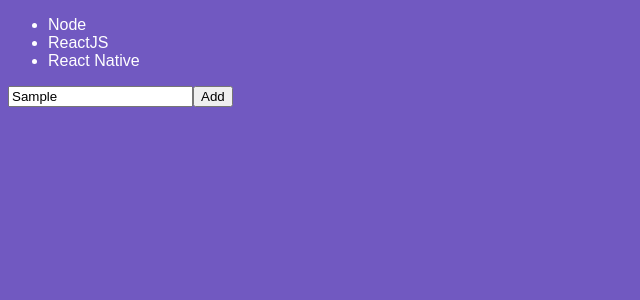
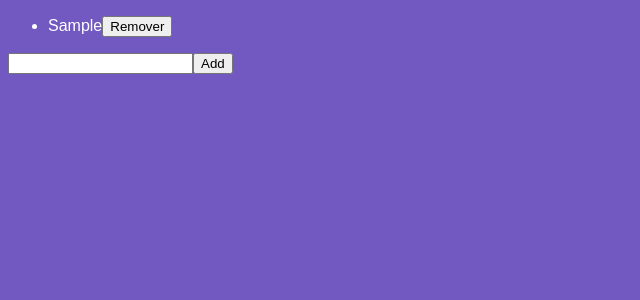
Before and after one commit to thivalls/react, a React app: page / in a window 1280 px wide. Both pictures are taken after typing "Sample" into the empty fields and a click on the button "Add". Shown: the top 300 px of the page, without its empty margins (0-640 px from the left). Built offline with nearby package versions, Linux system fonts and the light colour scheme.

Commit message:
Ending simple project with react

```diff
--- a/package.json
+++ b/package.json
@@ -23,6 +23,7 @@
     "webpack-dev-server": "^3.10.3"
   },
   "dependencies": {
+    "prop-types": "^15.7.2",
     "react": "^16.13.1",
     "react-dom": "^16.13.1"
   }
--- /dev/null
+++ b/src/components/TechItem.js
@@ -0,0 +1,22 @@
+import React from 'react';
+import PropTypes from 'prop-types';
+
+function TechItem({tech, onDelete}) {
+    return (
+        <li>
+            {tech}
+            <button onClick={onDelete} type="button">Remover</button>
+        </li>
+    );
+}
+
+TechItem.defaultProps = {
+    tech: 'oculto',
+};
+
+TechItem.propTypes = {
+    tech: PropTypes.string,
+    onDelete: PropTypes.func.isRequired,
+}
+
+export default TechItem;
--- a/src/components/TechList.js
+++ b/src/components/TechList.js
@@ -1,24 +1,63 @@
 import React, { Component } from 'react';
+import TechItem from "./TechItem";
 
 class TechList extends Component {
 
     state = {
-        techs: [
-            'Node',
-            'ReactJS',
-            'React Native'
-        ],
+        newTech: '',
+        techs: [],
+    }
+
+    componentDidMount() {
+        const techs = localStorage.getItem('techs') ? JSON.parse(localStorage.getItem('techs')) : [];
+        this.setState({ techs });
+    }
+
+    componentDidUpdate(_, prevState, snapshot) {
+        if(prevState.techs !== this.state.techs) {
+            localStorage.setItem('techs', JSON.stringify(this.state.techs));
+        }
+    }
+
+    handleInputChange = e => {
+        this.setState({ newTech: e.target.value });
+    }
+
+    handleRemoveButton = (tech) => {
+        this.setState({
+            techs: this.state.techs.filter(item => item !== tech)
+        });
+    }
+
+    handleSubmit = e => {
+        e.preventDefault();
+        this.setState({
+            techs: [...this.state.techs, this.state.newTech],
+            newTech: '',
+        });
     }
 
     render() {
         return (
-            <>
+            <form onSubmit={this.handleSubmit}>
                 <ul>
-                    {this.state.techs.map(tech => <li key={tech}>{tech}</li>)}
+                    {
+                        this.state.techs.map(tech =>
+                            <TechItem
+                                key={tech}
+                                tech={tech}
+                                onDelete={() => this.handleRemoveButton(tech)}
+                            />
+                        )
+                    }
                 </ul>
-                <input type="text"/>
+                <input
+                    type="text"
+                    onChange={this.handleInputChange}
+                    value={this.state.newTech}
+                />
                 <button>Add</button>
-            </>
+            </form>
         );
     }
 }
```
Also changed, not shown: 1 other file (tests, documents, lock files or other folders).
